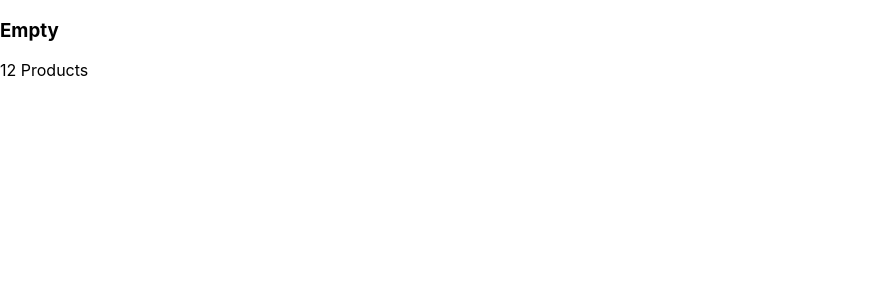
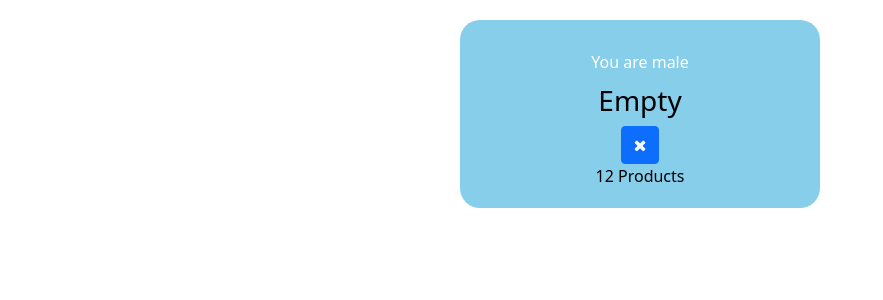
Before and after one commit to pierolenzo/MiniReact-example, a React (Create React App) app: page / in a window 1280 px wide. Shown: the top 300 px of the page, without its empty margins (0-883 px from the left). Built offline with nearby package versions, Linux system fonts and the light colour scheme.

Commit message:
Feat: add styles

```diff
--- a/package.json
+++ b/package.json
@@ -10,6 +10,8 @@
     "@types/node": "^12.20.36",
     "@types/react": "^17.0.34",
     "@types/react-dom": "^17.0.11",
+    "bootstrap": "^5.1.3",
+    "font-awesome": "^4.7.0",
     "react": "^17.0.2",
     "react-dom": "^17.0.2",
     "react-scripts": "4.0.3",
--- a/src/App.css
+++ b/src/App.css
@@ -1,38 +1,16 @@
-.App {
+.centered {
+  max-width: 360px;
+  margin: 20px auto;
+  padding: 20px;
+  background-color: #dedede;
+  border-radius: 20px;
   text-align: center;
 }
 
-.App-logo {
-  height: 40vmin;
-  pointer-events: none;
+.centered.male {
+  background-color: skyblue;
 }
 
-@media (prefers-reduced-motion: no-preference) {
-  .App-logo {
-    animation: App-logo-spin infinite 20s linear;
-  }
+.centered.female {
+  background-color: pink;
 }
-
-.App-header {
-  background-color: #282c34;
-  min-height: 100vh;
-  display: flex;
-  flex-direction: column;
-  align-items: center;
-  justify-content: center;
-  font-size: calc(10px + 2vmin);
-  color: white;
-}
-
-.App-link {
-  color: #61dafb;
-}
-
-@keyframes App-logo-spin {
-  from {
-    transform: rotate(0deg);
-  }
-  to {
-    transform: rotate(360deg);
-  }
-}
--- a/src/App.tsx
+++ b/src/App.tsx
@@ -1,17 +1,33 @@
-import React from 'react';
-import { Empty } from './Components/Empty';
-import { Products } from './Components/Products';
-
-const products: number = 12;
+import React from "react";
+import { Empty } from "./Components/Empty";
+import { Products } from "./Components/Products";
+import "./App.css";
 
 function App() {
+  const products: number = 12;
+  const gender: string = "M";
+  const wrpperClass: string = gender === "M" ? "centered male" : "centered female";
+  const styles: React.CSSProperties = gender === 'M' ? { color: 'white', padding: 10 } : { padding: 20 };
+
   return (
     //Fragment è un elemento non renderizzato dal browser che usiamo
     // per creare un wrap necessario a React (che vuole sempre un nodo padre).
     //Si può usare anche "<> </>" (tag vuoti).
     <React.Fragment>
-      <Empty />
-      <Products value={products}/>
+      {/* style deve contenere un oggetto { color: "black"} */}
+      <div className={wrpperClass} style={{ color: "black" }}>
+
+        <div style={styles}>You are {gender === "M" ? "male" : "female"} </div>
+
+        <Empty />
+
+        <button className="btn btn-primary">
+          <i className="fa fa-times"></i>
+        </button>
+
+        <Products value={products} />
+
+      </div>
     </React.Fragment>
   );
 }
--- a/src/index.tsx
+++ b/src/index.tsx
@@ -1,6 +1,8 @@
 import React from 'react';
 import ReactDOM from 'react-dom';
 import './index.css';
+import 'bootstrap/dist/css/bootstrap.min.css'
+import 'font-awesome/css/font-awesome.min.css'
 import App from './App';
 import reportWebVitals from './reportWebVitals';
 
```
Also changed, not shown: 1 other file (tests, documents, lock files or other folders).
